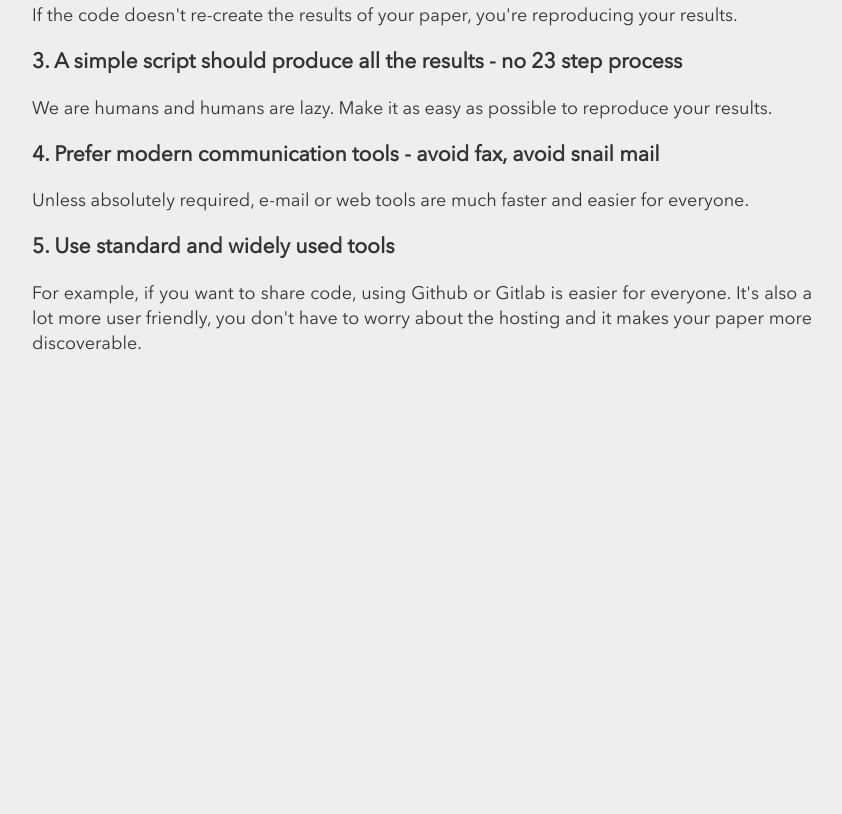
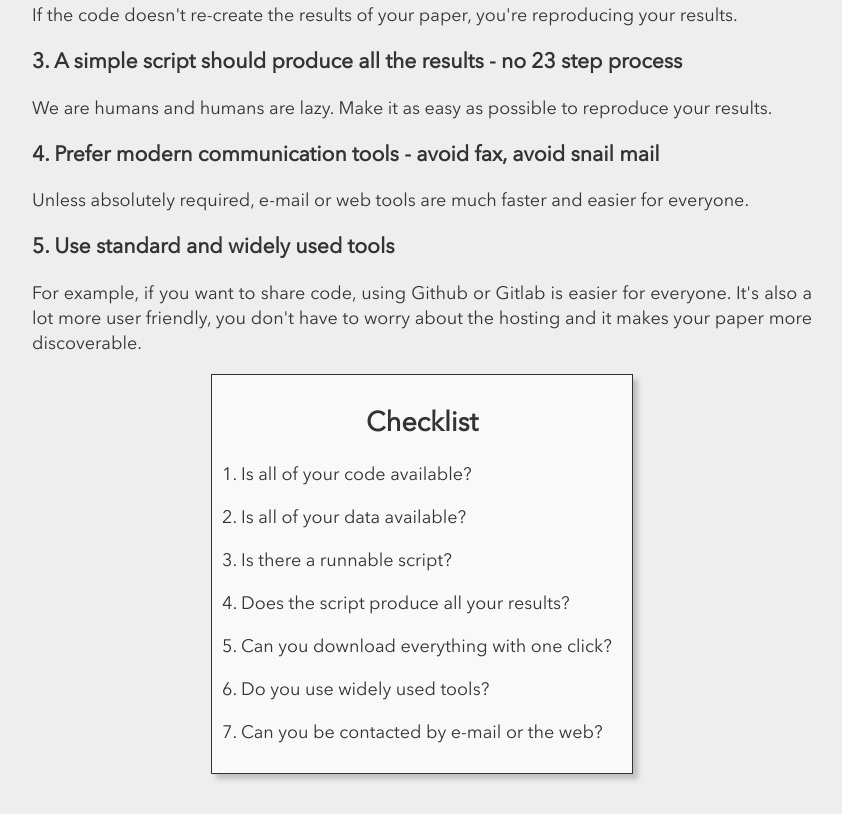
Before and after one commit to bonaert/reproducible-papers, a plain HTML site: page index.html in a window 1280 px wide. Shown: the part 2026-2840 px from the top of the page, without its empty margins (218-1060 px from the left). Before the commit the page ends 2422 px from the top, so only its background shows below. Drawn offline with Linux system fonts and the light colour scheme.

Commit message:
Add checklist

```diff
--- a/index.html
+++ b/index.html
@@ -97,5 +97,23 @@
                 for everyone. It's also a lot more user friendly, you don't have to
             worry about the hosting and it makes your paper more discoverable.</p>
         </section>
+
+        <section>
+            <div class="infoPanel">
+                <h2 class="center">Checklist</h2>
+
+                <p>1. Is all of your code available?</p>
+                <p>2. Is all of your data available?</p>
+                <p>3. Is there a runnable script?</p>
+                <p>4. Does the script produce all your results?</p>
+                <p>5. Can you download everything with one click?</p>
+                <p>6. Do you use widely used tools?</p>
+                <p>7. Can you be contacted by e-mail or the web? </p>
+            </div>
+
+
+
+
+        </section>
     </body>
 </html>
--- a/main.css
+++ b/main.css
@@ -60,3 +60,12 @@ figcaption {
     font-size:  12px;
     text-align: center;
 }
+
+.infoPanel {
+    margin: 0 auto;
+    max-width: 400px;
+    border: 1px #333333 solid;
+    padding: 10px;
+    box-shadow: 5px 5px 5px rgba(0,0,0,0.2);
+    background-color: #F9F9F9;
+}
```
